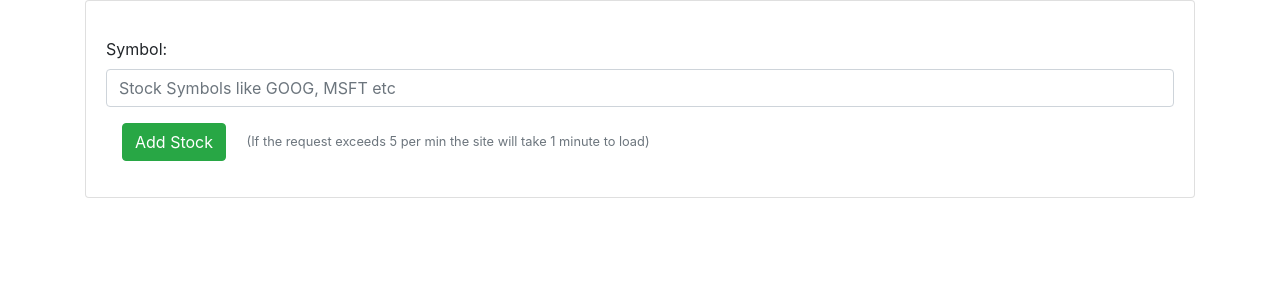
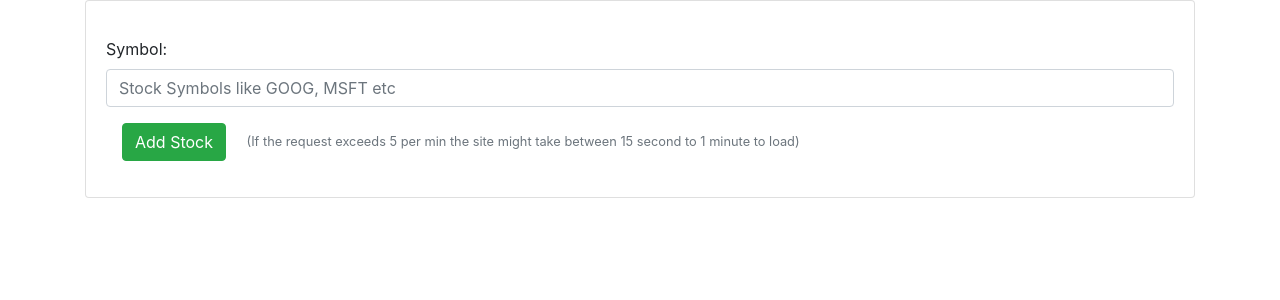
Before and after one commit to VijinKV/Django-Project, a Django app: page /stock_add_menu in a window 1280 px wide. Shown: the part 72-372 px from the top of the page. Run offline with Django 3.2, Linux system fonts and the light colour scheme; a user stored in the database is signed in; some libraries are stand-ins or nearby versions.

Commit message:
Little adjusments

```diff
--- a/blog/templates/blog/addStock.html
+++ b/blog/templates/blog/addStock.html
@@ -8,7 +8,7 @@
             <label >Symbol:</label>
             <input type="text" class="form-control" placeholder="Stock Symbols like GOOG, MSFT etc" name="symbol">
             <input class="btn btn-success m-3 " type="submit" value="Add Stock" name="addStock">
-            <small class="text-muted">(If the request exceeds 5 per min the site will take 1 minute to load)</small>
+            <small class="text-muted">(If the request exceeds 5 per min the site might take between 15 second to 1 minute to load)</small>
       </div>
 </form>
 
--- a/blog/views.py
+++ b/blog/views.py
@@ -51,13 +51,11 @@ def getStockPrice(symbol,stockID):
 
     URL = 'https://www.alphavantage.co/query?'
 
-    PARAMS = {#PARAMS for only Intraday on 1min chart
+    PARAMS = {#Stock price in batch
         'function' : 'BATCH_STOCK_QUOTES',
         'apikey' : API_key,
         'symbols' : symbol
     }
-
-
     res = rqst.get(URL,PARAMS)
     data = res.json()
 
@@ -68,7 +66,6 @@ def getStockPrice(symbol,stockID):
         print('#####################################################################################################################')
         print(data)#for debugging in cmd/console
         return True
-
 
     stockIter = list(data['Stock Quotes'])
     AllStockDetail = []
```
Also changed, not shown: db.sqlite3.
